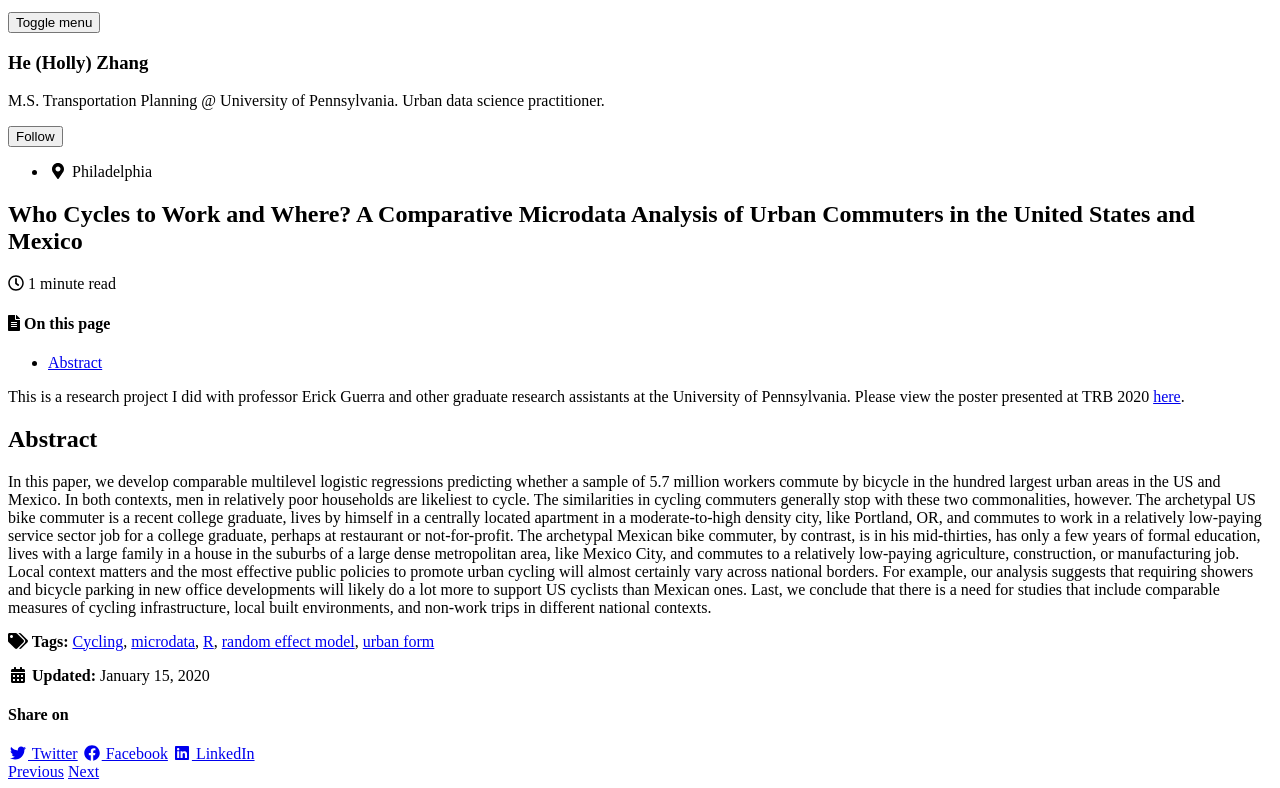
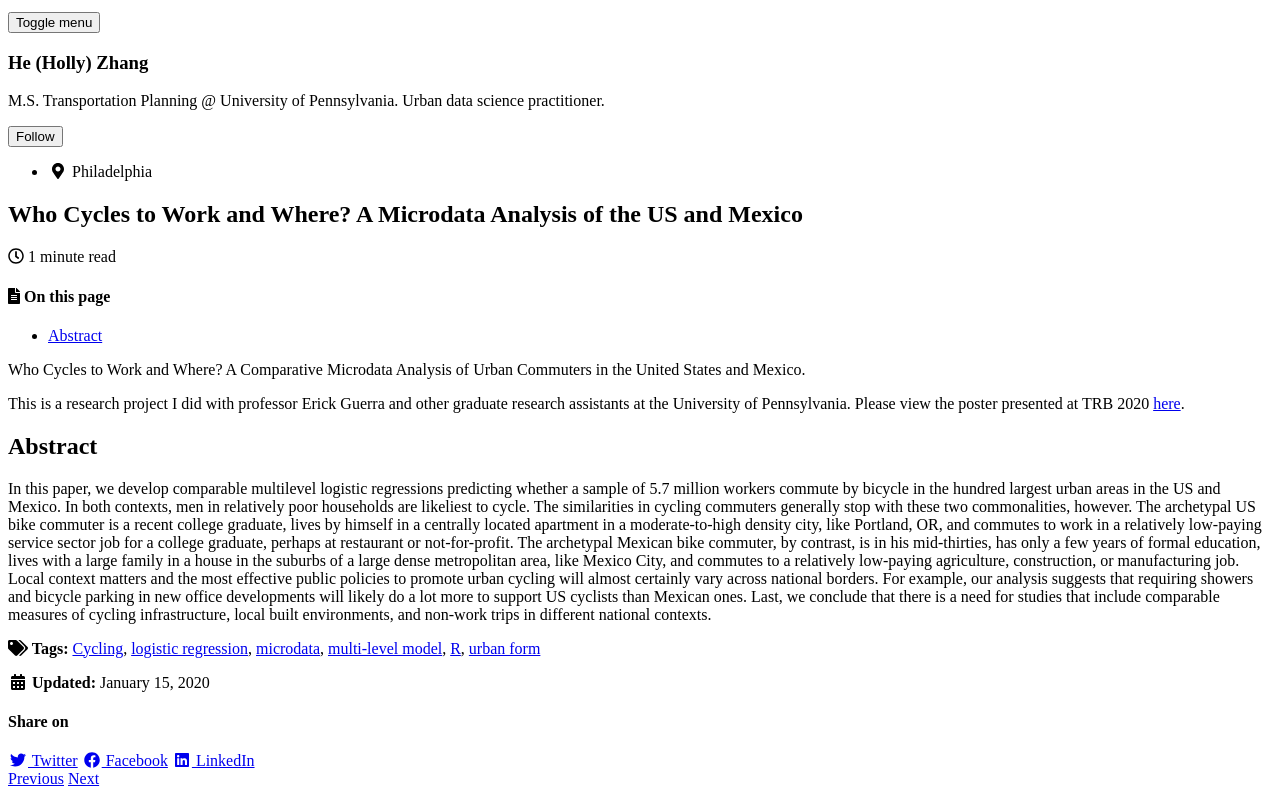
Before and after one commit to HeZHANG0/Personal_website, a Jekyll site: the page built from _posts/2020-01-15-TRB-cycling-research.md, in a window 1280 px wide and 900 px high, cut to the strip 112-900 px from the top of the window. Built offline with Jekyll 4.4.1, drawn with Linux system fonts in a browser that asks for light colours; cached includes are drawn as plain includes; nearby versions of some CDN libraries.

Commit message:
Update 2020-01-15-TRB-cycling-research.md

```diff
--- a/_posts/2020-01-15-TRB-cycling-research.md
+++ b/_posts/2020-01-15-TRB-cycling-research.md
@@ -1,13 +1,15 @@
 ---
-title: "Who Cycles to Work and Where? A Comparative Microdata Analysis of Urban Commuters in the United States and Mexico"
+title: "Who Cycles to Work and Where? A Microdata Analysis of the US and Mexico"
 date: 2020-01-15
 published: true
-tags: [Cycling, microdata, urban form, random effect model, R]
+tags: [Cycling, microdata, urban form, multi-level model, logistic regression, R]
 excerpt: "Who Cycles to Work and Where?: A Comparative Microdata Analysis of Urban Commuters in the United States and Mexico  (TRB presentation)"
 toc: true
 toc_sticky: true
 ---
 
+Who Cycles to Work and Where? A Comparative Microdata Analysis of Urban Commuters in the United States and Mexico.
+
 This is a research project I did with professor Erick Guerra and other graduate research assistants at the University of Pennsylvania. Please view the poster presented at TRB 2020 [here](https://github.com/HeZHANG0/HZ/raw/master/assets/pdf/Cycling%20paper%20poster%20TRB%200111.pdf).
 
 ## Abstract
```
